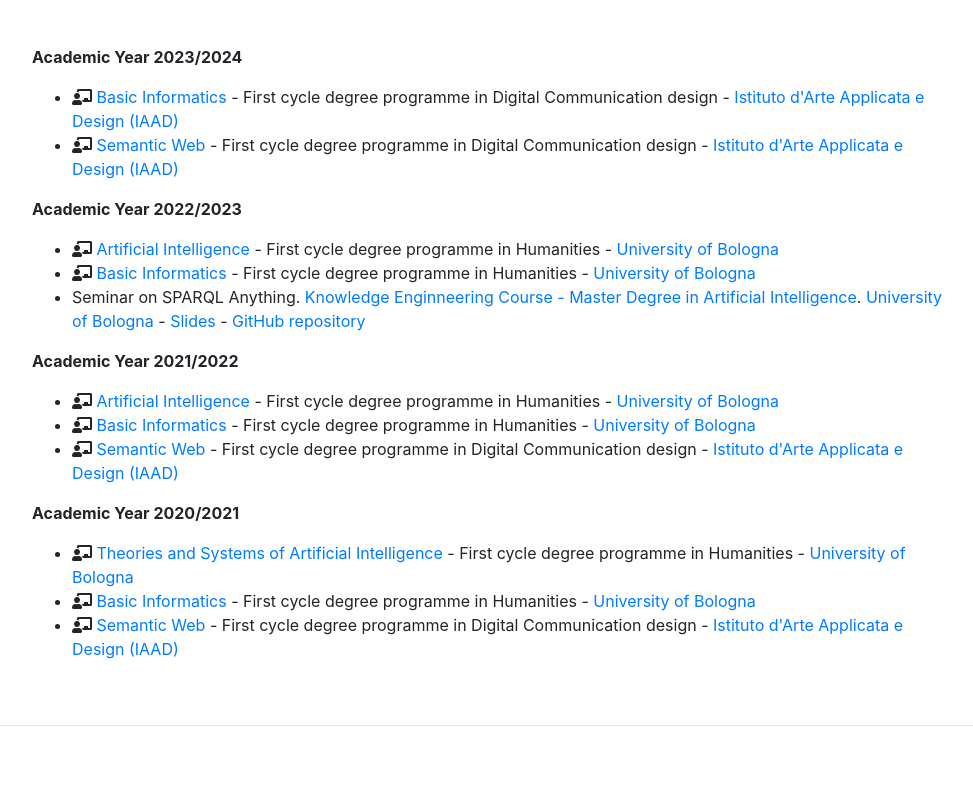
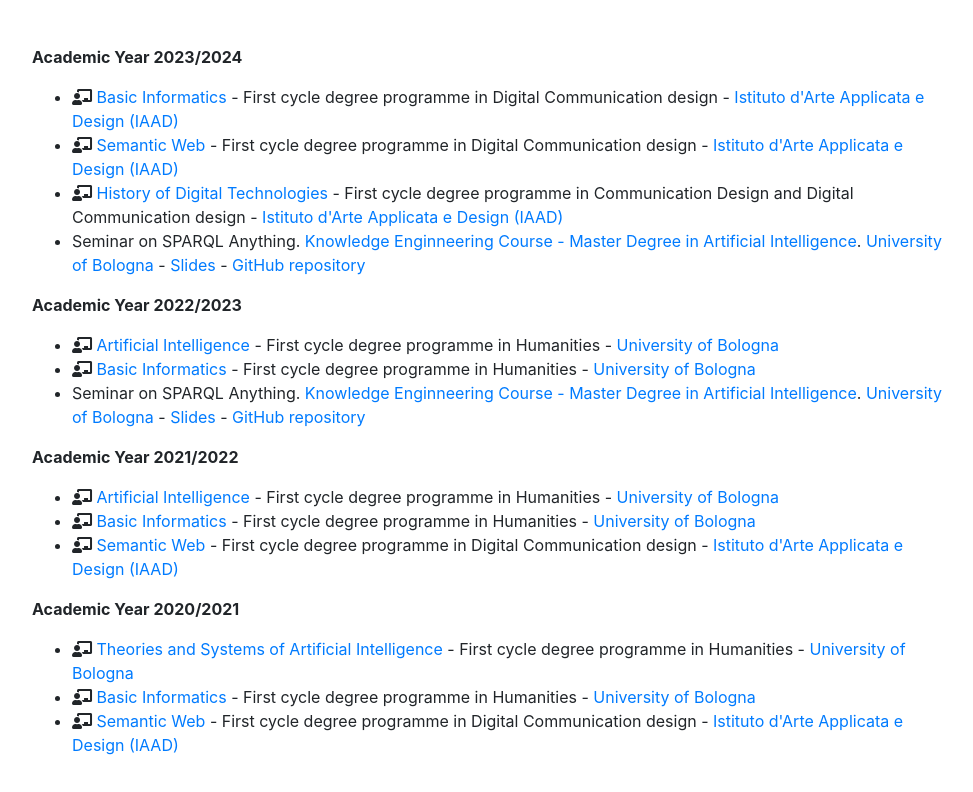
Before and after one commit to luigi-asprino/luigi-asprino.github.io, a website with bundled scripts: page index.html in a window 1280 px wide. Shown: the part 3653-4445 px from the top of the page, without its empty margins (288-1261 px from the left). Before the commit the page ends 4379 px from the top, so only its background shows below. Built offline with nearby package versions, Linux system fonts and the light colour scheme; a web font is replaced by a local one.

Commit message:
Update index.html

```diff
--- a/index.html
+++ b/index.html
@@ -333,6 +333,9 @@
 
 						<li><i class="fas fa-chalkboard-teacher"></i> <a href="https://www.iaad.it/en/digital/">Semantic Web</a> - First cycle degree programme in Digital Communication design - <a href="https://www.iaad.it/en/">Istituto d'Arte Applicata e Design (IAAD)</a></li>
 
+						<li><i class="fas fa-chalkboard-teacher"></i> <a href="https://www.iaad.it/en/digital/">History of Digital Technologies</a> - First cycle degree programme in Communication Design and Digital Communication design - <a href="https://www.iaad.it/en/">Istituto d'Arte Applicata e Design (IAAD)</a></li>
+
+						<li>Seminar on SPARQL Anything. <a href="https://www.unibo.it/it/didattica/insegnamenti/insegnamento/2022/446613">Knowledge Enginneering Course - Master Degree in Artificial Intelligence</a>. <a href="https://www.unibo.it/en">University of Bologna</a> - <a href="https://docs.google.com/presentation/d/1wAuGtjqLxS4mA68PUUH1FKB7QcdshgynLBp7ssP1fsM/edit?usp=sharing">Slides</a> - <a href="https://github.com/luigi-asprino/knowledge-engineering">GitHub repository</a></li>
 
 
 					</ul>
@@ -342,6 +345,7 @@
 					<b>Academic Year 2022/2023</b>
 					<ul>
 						<li><i class="fas fa-chalkboard-teacher"></i> <a href="https://www.unibo.it/it/didattica/insegnamenti/insegnamento/2022/443742">Artificial Intelligence</a> - First cycle degree programme in Humanities - <a href="https://www.unibo.it/en">University of Bologna</a></li>
+
 						<li><i class="fas fa-chalkboard-teacher"></i> <a href="https://www.unibo.it/it/didattica/insegnamenti/insegnamento/2022/464222">Basic Informatics</a> - First cycle degree programme in Humanities - <a href="https://www.unibo.it/en">University of Bologna</a></li>
 						<li>Seminar on SPARQL Anything. <a href="https://www.unibo.it/it/didattica/insegnamenti/insegnamento/2022/446613">Knowledge Enginneering Course - Master Degree in Artificial Intelligence</a>. <a href="https://www.unibo.it/en">University of Bologna</a> - <a href="https://docs.google.com/presentation/d/1wAuGtjqLxS4mA68PUUH1FKB7QcdshgynLBp7ssP1fsM/edit?usp=sharing">Slides</a> - <a href="https://github.com/luigi-asprino/knowledge-engineering">GitHub repository</a></li>
 					</ul>
```
